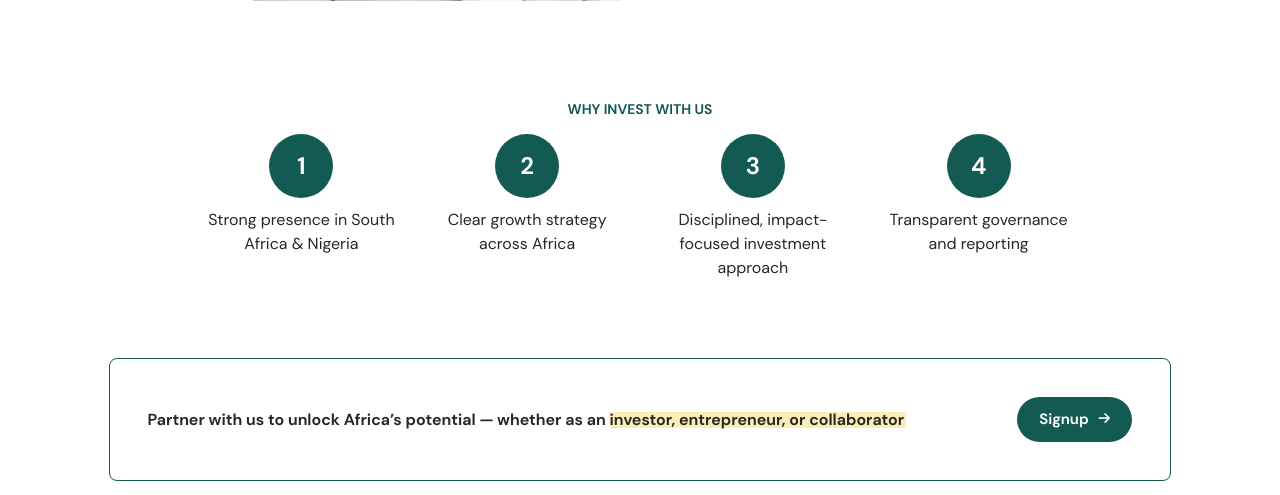
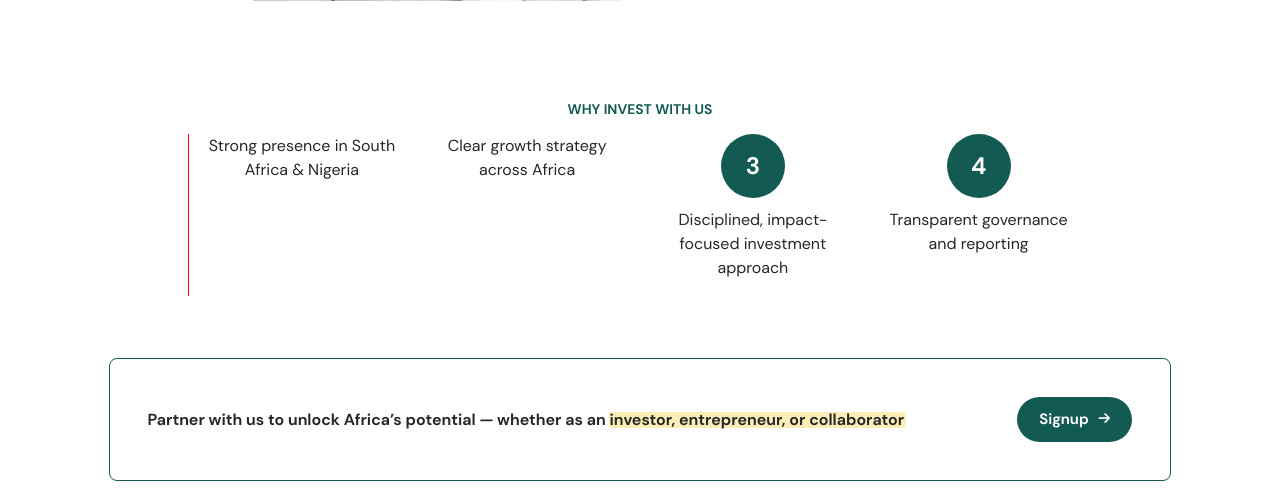
Before and after one commit to hisreal/shinningholdings, a PHP site: page / in a window 1280 px wide. Shown: the part 2234-2729 px from the top of the page. Run offline with PHP 8.4, Linux system fonts and the light colour scheme.

Commit message:
Update index.php

```diff
--- a/index.php
+++ b/index.php
@@ -157,17 +157,11 @@
 						<div class=" card-body text-center">
 							<h5 class="main-head">WHY INVEST WITH US</h5>
 							<div class="row row-cols-1 row-cols-md-4">
-								<div class="col">
-									<div class="icon-wrap bg-primary rounded-circle flex-shrink-0 mb-1">
-										<span class="fw-bold fs-4 text-white">1</span>
-									</div>
+								<div style="border-left: 1px solid red" class="col">
 
 									<p>Strong presence in South Africa & Nigeria</p>
 								</div>
 								<div class="col">
-									<div class="icon-wrap bg-primary rounded-circle flex-shrink-0 mb-1">
-										<span class="fw-bold fs-4 text-white">2</span>
-									</div>
 
 									<p>Clear growth strategy across Africa</p>
 								</div>
```
